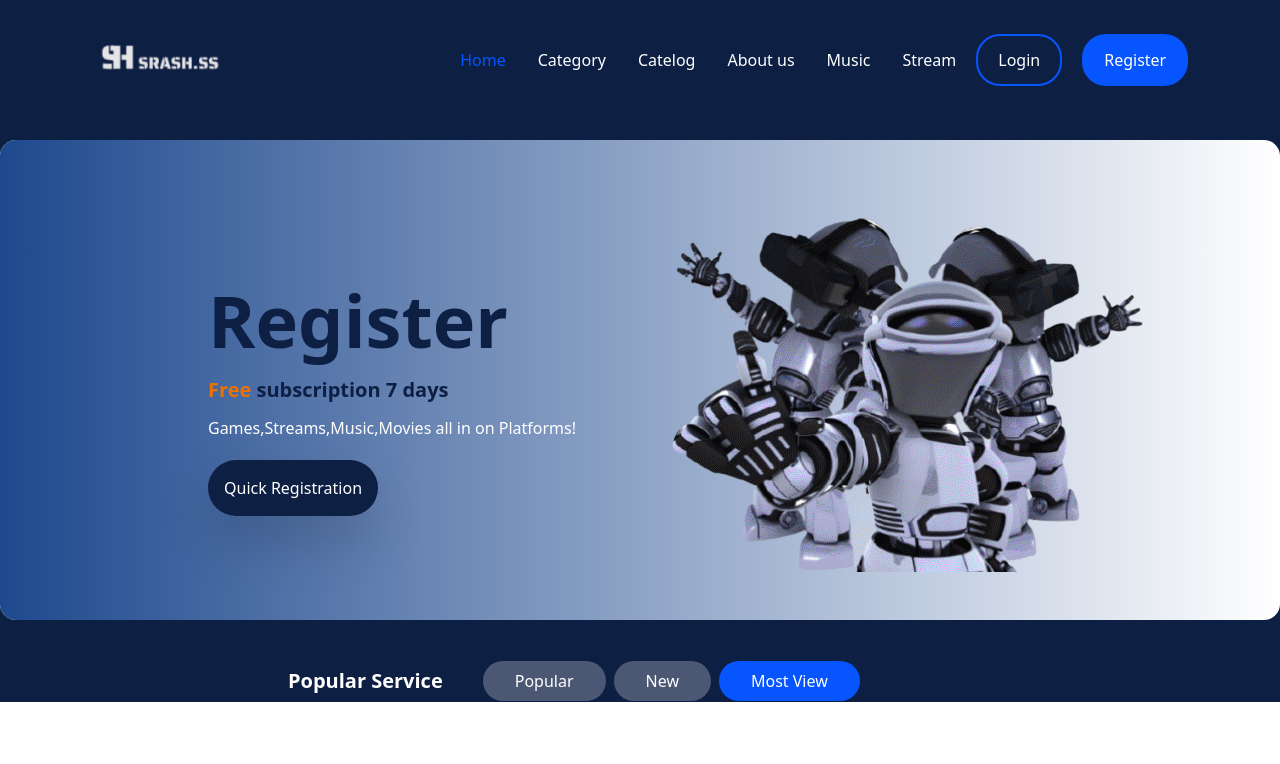
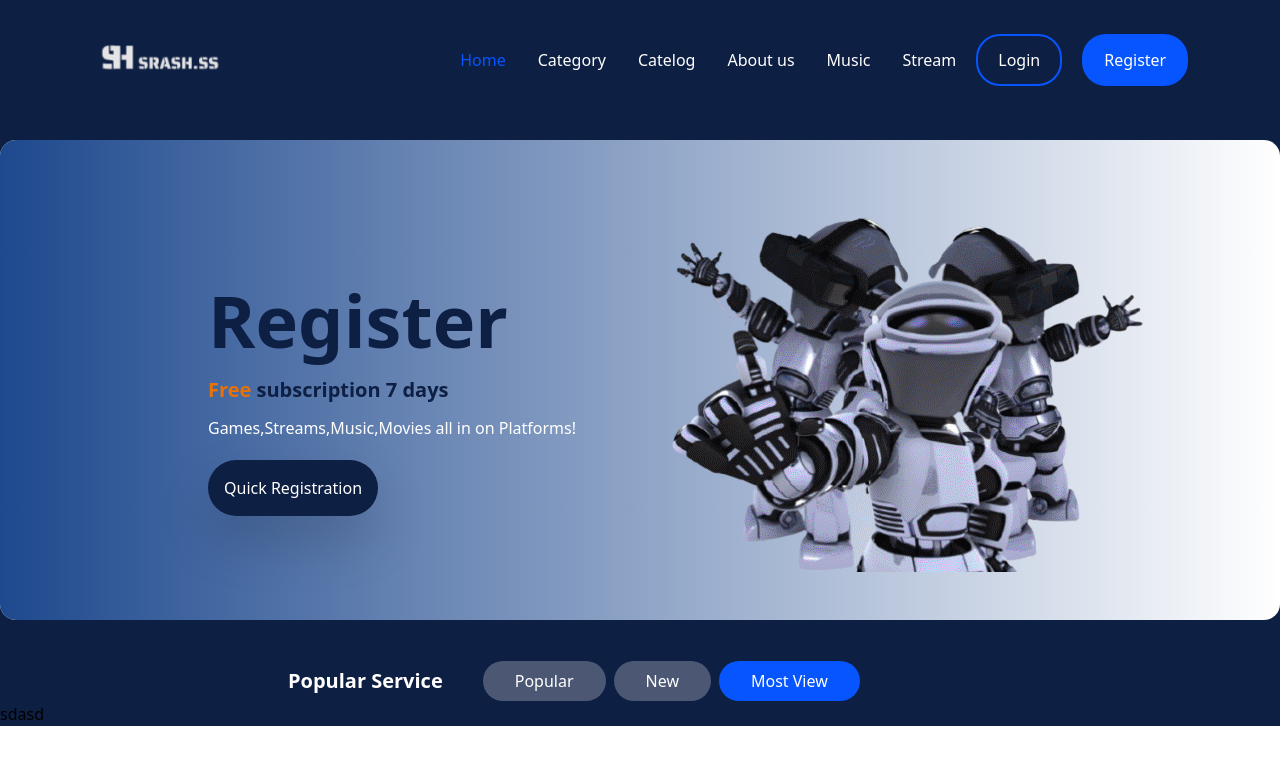
Before and after one commit to NatiDeme/react-landing-page, a React (Vite) app: page / in a window 1280 px wide. Shown: the top 764 px of the page. Built offline with nearby package versions, Linux system fonts and the light colour scheme.

Commit message:
Add games list component

```diff
--- a/src/App.jsx
+++ b/src/App.jsx
@@ -1,4 +1,5 @@
 import Catagory from "./components/catagory";
+import ItemsList from "./components/items";
 import Landingmain from "./components/landingmain";
 import Navbar from "./components/navbar";
 
--- a/src/components/catagory.jsx
+++ b/src/components/catagory.jsx
@@ -1,10 +1,12 @@
 import React from "react";
 import FilterComponent from "./filter";
+import ItemsList from "./items";
 
 export default function Catagory() {
   return (
     <div>
       <FilterComponent />
+      <ItemsList />
     </div>
   );
 }
--- /dev/null
+++ b/src/components/items.jsx
@@ -0,0 +1,9 @@
+import React from "react";
+
+export default function ItemsList() {
+  return (
+    <div>
+      <p>sdasd</p>
+    </div>
+  );
+}
```
